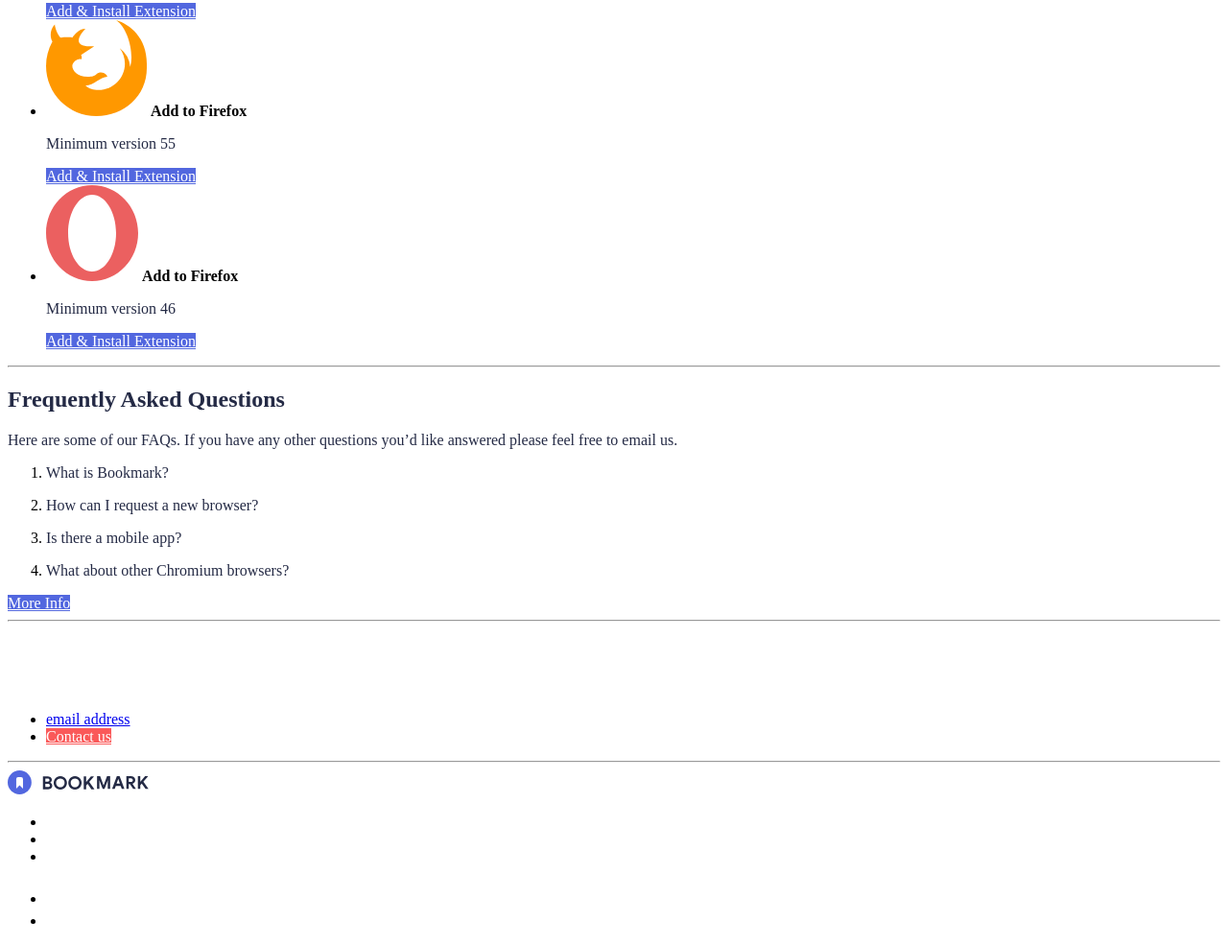
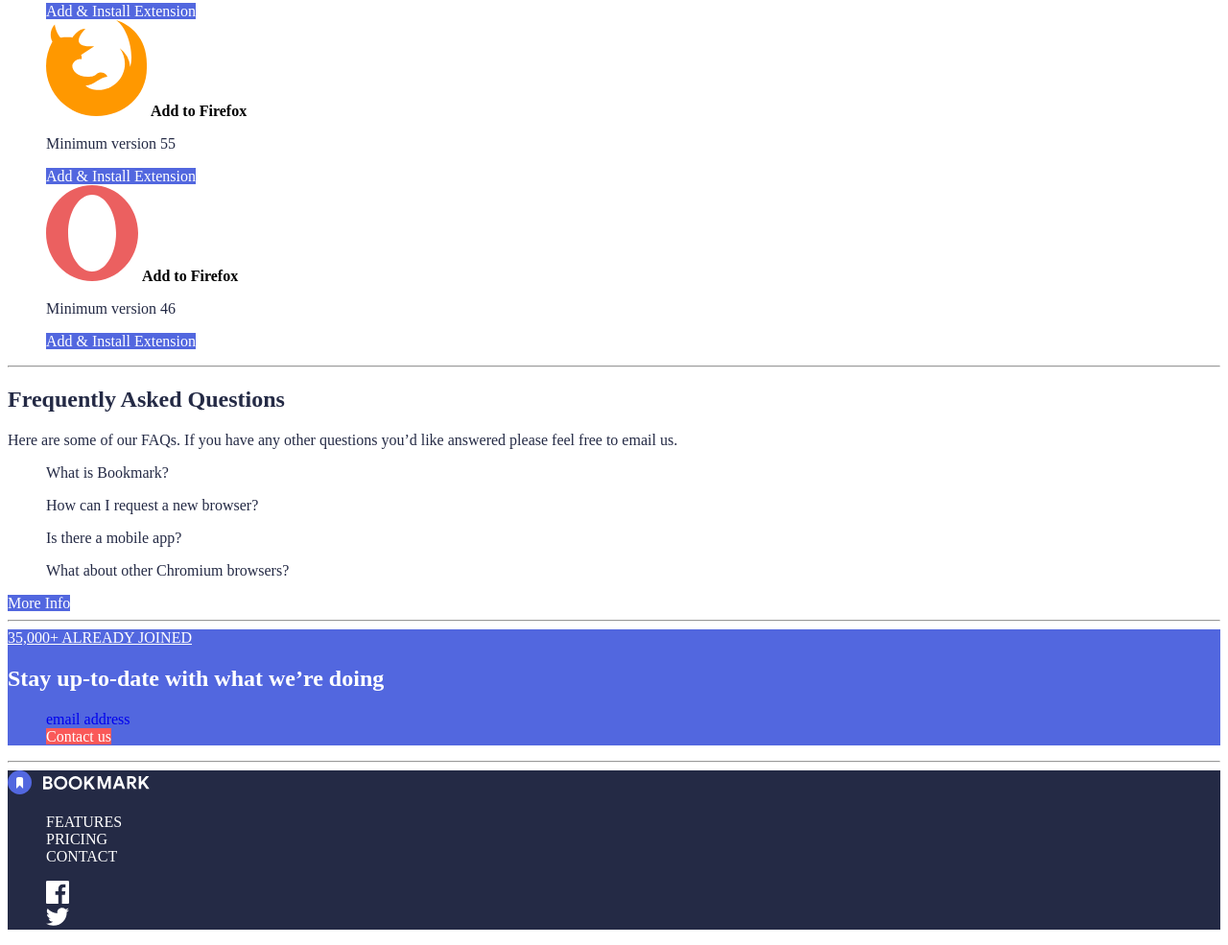
Before and after one commit to Hamidullo-Ahmedov/bookmark-lesson6, a plain HTML site: page index.html in a window 1280 px wide. Shown: the part 1597-2582 px from the top of the page at 96% size. Drawn offline with Linux system fonts and the light colour scheme.

Commit message:
Change the footer logo and remove the underlines of the anchor tags

```diff
--- a/index.html
+++ b/index.html
@@ -214,10 +214,9 @@
   <footer>
     <div>
       <div>
-        <a href="/"><img src="./images/logo-min.svg"
+        <a href="/"><img src="./images/logo-white.svg"
           width="148"
           height="25"
-          srcset="./images/logo-min.svg 1x, ./images/logo@2x-min.svg 2x"
           alt="logo"></a>
           <ul>
             <li>
--- a/main.css
+++ b/main.css
@@ -13,3 +13,23 @@ h3 {
 p {
   color: #242a45;
 }
+
+ul {
+  list-style: none;
+}
+
+ol {
+  list-style: none;
+}
+
+a {
+  text-decoration-line: none;
+}
+
+article {
+  background-color: #5267df;
+}
+
+footer {
+  background-color: #242a45;
+}
```
Also changed, not shown: images/logo-white.svg (added).
